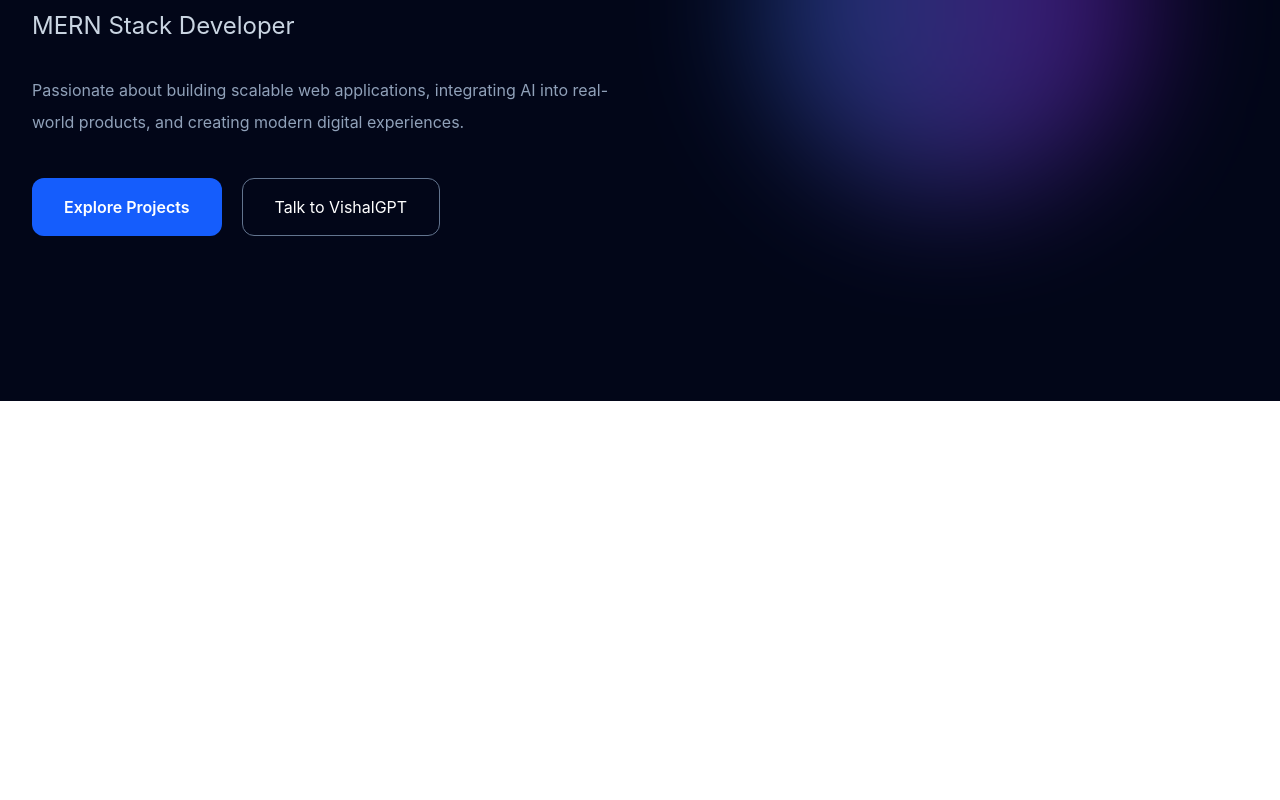
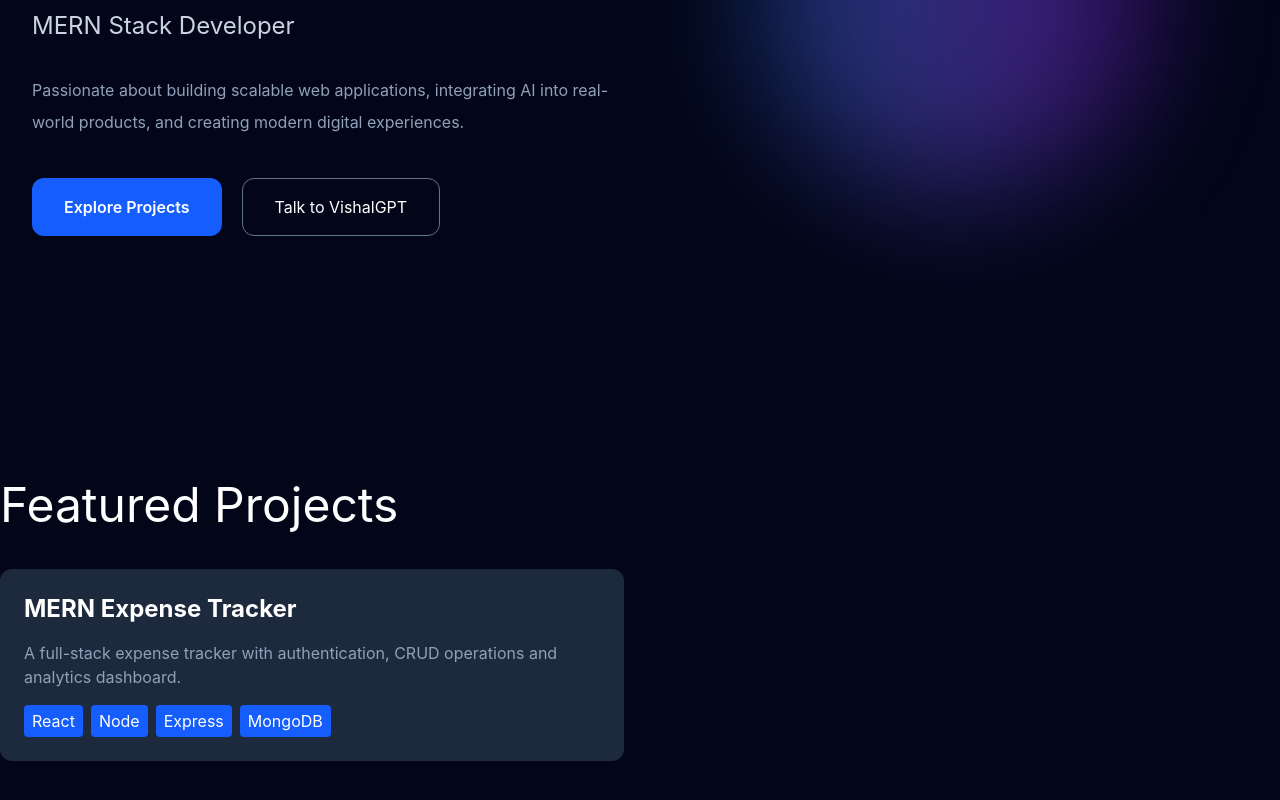
Before and after one commit to vishal33t/vishalgpt-portfolio, a React (Vite) app in the folder client/: page / in a window 1280 px wide. Shown: the part 480-1280 px from the top of the page. Before the commit the page ends 881 px from the top, so only its background shows below. Built offline with nearby package versions, Linux system fonts and the light colour scheme.

Commit message:
Add featured projects section

```diff
--- /dev/null
+++ b/client/src/components/FeaturedProjects.jsx
@@ -0,0 +1,33 @@
+import projects from "../data/projects";
+import ProjectCard from "./projects/ProjectCard";
+
+function FeaturedProjects() {
+  return (
+    <section className="py-20">
+
+      <div className="max-w-7xl mx-auto">
+
+        <h1 className="text-white text-5xl mb-10">
+          Featured Projects
+        </h1>
+
+        <div className="grid lg:grid-cols-2 gap-8">
+
+          {projects.map((project) => (
+            <ProjectCard
+              key={project.id}
+              title={project.title}
+              description={project.description}
+              tech={project.tech}
+            />
+          ))}
+
+        </div>
+
+      </div>
+
+    </section>
+  );
+}
+
+export default FeaturedProjects;
--- /dev/null
+++ b/client/src/components/projects/ProjectCard.jsx
@@ -0,0 +1,28 @@
+function ProjectCard({ title, description, tech }) {
+  return (
+    <div className="bg-slate-800 p-6 rounded-xl">
+
+      <h2 className="text-white text-2xl font-bold">
+        {title}
+      </h2>
+
+      <p className="text-slate-400 mt-4">
+        {description}
+      </p>
+
+      <div className="flex gap-2 mt-4">
+        {tech.map((item, index) => (
+          <span
+            key={index}
+            className="bg-blue-600 text-white px-2 py-1 rounded"
+          >
+            {item}
+          </span>
+        ))}
+      </div>
+
+    </div>
+  );
+}
+
+export default ProjectCard;
--- a/client/src/data/projects.js
+++ b/client/src/data/projects.js
@@ -0,0 +1,18 @@
+const projects = [
+  {
+    id: 1,
+    title: "MERN Expense Tracker",
+    description:
+      "A full-stack expense tracker with authentication, CRUD operations and analytics dashboard.",
+
+    tech: ["React", "Node", "Express", "MongoDB"],
+
+    github: "#",
+
+    live: "#",
+
+    image: ""
+  }
+];
+
+export default projects;
--- a/client/src/pages/Home.jsx
+++ b/client/src/pages/Home.jsx
@@ -1,12 +1,14 @@
 import MainLayout from "../layouts/MainLayout";
 import Navbar from "../components/Navbar";
 import Hero from "../components/Hero";
+import FeaturedProjects from "../components/FeaturedProjects";
 
 function Home() {
   return (
     <MainLayout>
       <Navbar />
       <Hero />
+      <FeaturedProjects />
     </MainLayout>
   );
 }
```
